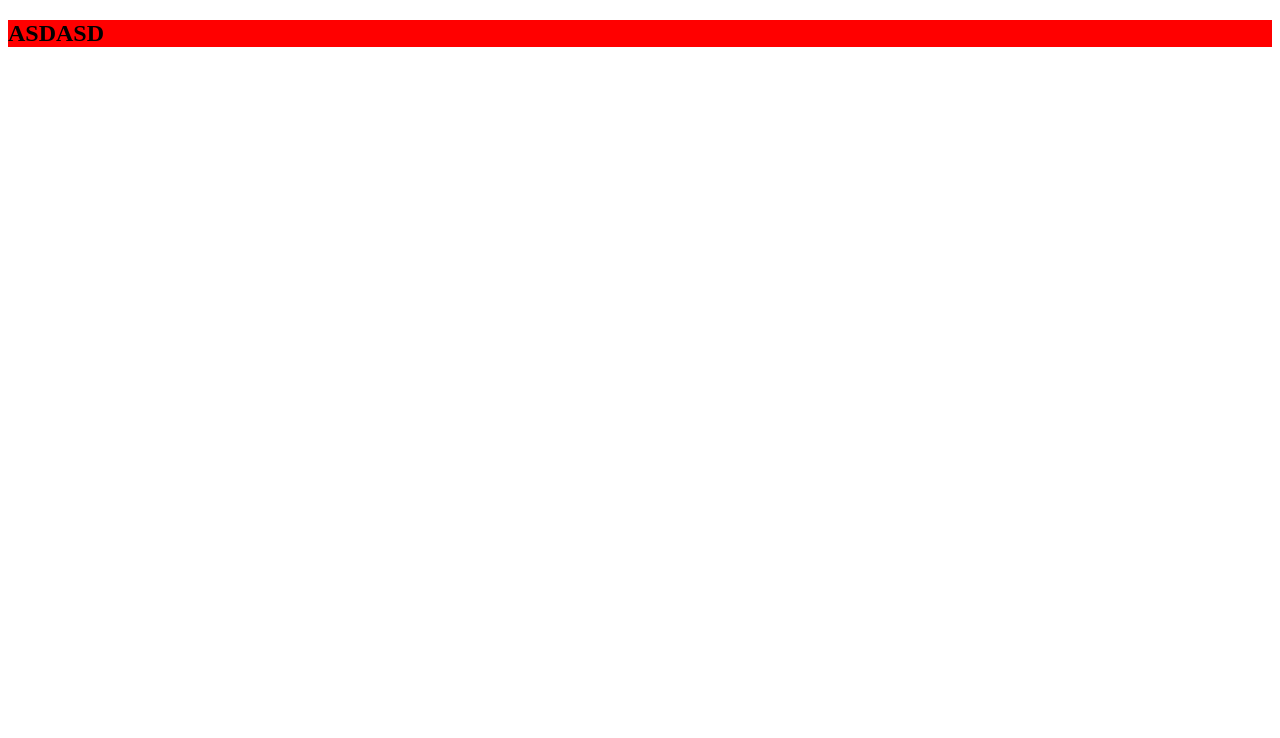
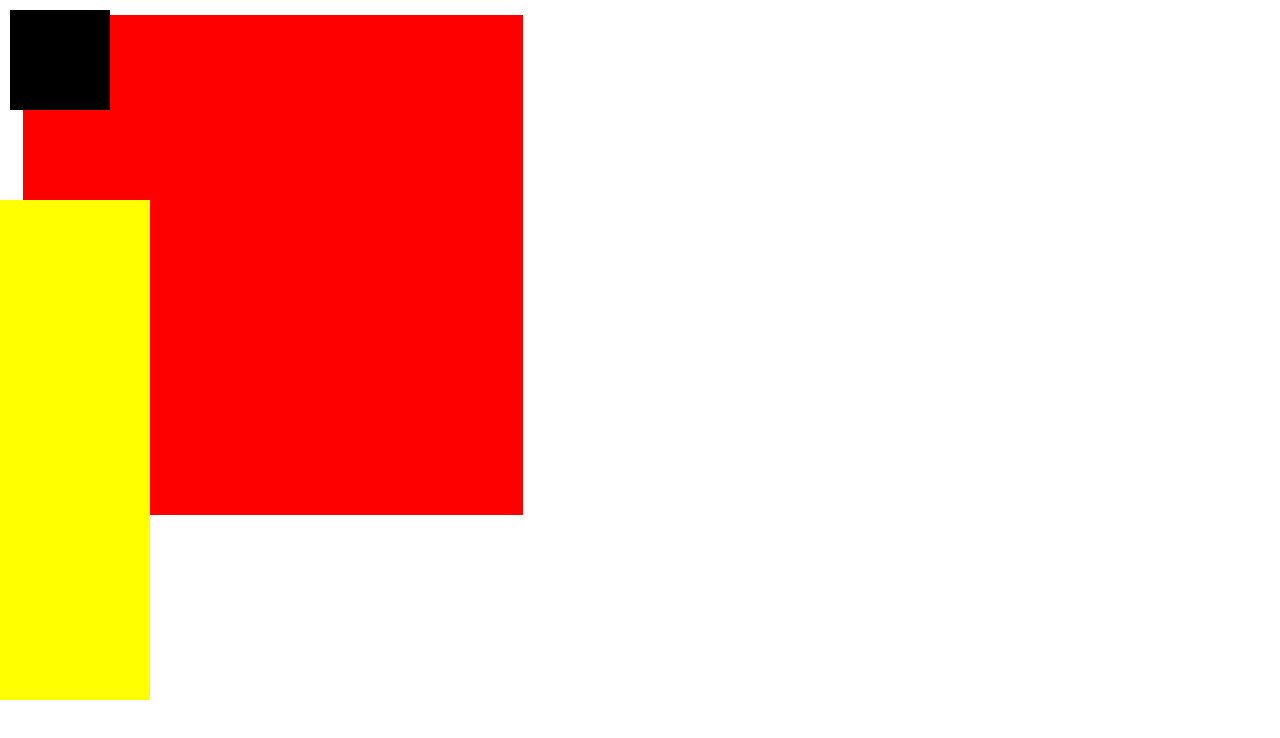
Before and after one commit to cakir-enes/concepts, a React (Vite) app: page / in a window 1280 px wide. Shown: the top 738 px of the page. Built offline with nearby package versions, Linux system fonts and the light colour scheme.

Commit message:
interactjs

```diff
--- a/src/App.tsx
+++ b/src/App.tsx
@@ -1,24 +1,132 @@
-
 import * as React from 'react';
 import interact from "interactjs"
+import { useEffect, useRef, useState } from "react";
+import { Provider, useSelector, useDispatch } from "react-redux"
+import store, { move, setAside, moved } from './store/Cards';
+import { AppState } from "./store/Cards"
 
-interface Props {
-  name: string
+const dummyCards = {
+    item1: { id: "item1" },
+    item2: { id: "item2" },
+    item3: { id: "item3" },
+    item4: { id: "item4" },
 }
 
+const dummyLocs = {
+    main: ["item1", "item2", "item3", "item4"],
+    drop1: [],
+    drop2: []
+}
 
-const useDragnResize = (ref: React.RefObject<HTMLDivElement>, restrictParent: boolean = false) => {
+const App: React.FC = (props) => {
 
-  let [pos, setPos] = React.useState({ x: 0, y: 0 })
+    let [concepts, cards] = useSelector((s: AppState) => [s.concepts, s.cards])
+    let dispatch = useDispatch()
 
-  let [dims, setDims] = React.useState(() => {
-    let rect = ref.current?.getBoundingClientRect()
-    return {w: rect?.width || 0, h: rect?.height || 0}})
+    useEffect(() => {
+        const dropzoneCleaner = initDropzones((dropzoneId, itemId) => {
+            if (dropzoneId === "aside")
+                dispatch(setAside({ cardId: itemId, srcId: "" }))
+            else
+                dispatch(move({ destId: dropzoneId, cardId: itemId }))
+        })
+        const dragResizeCleaner = initItemDragResizer((id, x, y) => {
+            dispatch(moved({ id, x, y }))
+        })
+
+        return () => {
+            console.log("Cleaning up")
+            dropzoneCleaner()
+            dragResizeCleaner()
+        }
+    }, [])
 
 
-  React.useEffect(() => {
-    ref.current!!.style.boxSizing = 'border-box'
-    interact(ref.current as any)
+    return (
+
+        <div>
+            <Aside />
+            <Concept />
+        </div>
+    )
+}
+
+interface IConcept {
+    id: string
+    cards: ICard[]
+}
+
+interface ICard {
+    id: string
+}
+
+const Aside: React.FC<{}> = (props) => {
+    let cards = useSelector((s: AppState) => s.aside.cards.map(id => s.cards.byId[id]))
+    return (
+        <div id="aside" className="dropzone" style={{ position: "absolute", width: "200px", height: "500px", top: "25vh", left: "-50px", background: "yellow", zIndex: 2 }}>
+            {cards.map(card => (<Card key={card.id} id={card.id} />))}
+        </div>
+    )
+}
+
+const Concept: React.FC<{}> = (props) => {
+    let concept = useSelector((s: AppState) => s.concepts.byId[s.activeConcept])
+    let cards = useSelector((s: AppState) => concept.cards.map(id => s.cards.byId[id]))
+
+    return (
+        <div id={concept.id} className="dropzone" style={{ width: "500px", height: "500px", margin: "15px", background: "red" }}>
+            {cards.map(c => (<Card key={c.id} id={c.id} />))}
+        </div>)
+}
+
+const Card: React.FC<{ id: string }> = (props) => {
+    const pos = useSelector((s: AppState) => s.positions[props.id])
+    const ref = useRef<HTMLDivElement | null>(null)
+
+    useEffect(() => {
+        if (!ref.current) return
+        const target = ref.current
+
+        // translate the element
+        // target.style.webkitTransform =
+        //     target.style.transform =
+        //     'translate(' + pos.x + 'px, ' + pos.y + 'px)'
+
+        // update the posiion attributes
+        // target.setAttribute('data-x', x + "")
+        // target.setAttribute('data-y', y + "")
+    }, [ref.current, pos])
+
+    return (<div id={props.id} ref={ref}
+        className="item"
+        style={{ zIndex: 3, margin: "10px", width: "100px", height: "100px", background: "black", position: "absolute", top: pos.y, left: pos.x }}>
+        {props.id}
+    </div>)
+}
+
+function initDropzones(onDrop: (dropzoneId: string, itemId: string) => void) {
+    const inter = interact(".dropzone")
+    inter.dropzone({
+        accept: ".item",
+        ondrop: evt => {
+            const zoneId = evt.target.id
+            const itemId = evt.relatedTarget.id
+            onDrop(zoneId, itemId)
+        },
+        ondropactivate: evt => {
+            const zoneId = evt.target.id
+            // console.log(`${zoneId} activated`)
+        },
+        ondropdeactivate: evt => {
+            const zoneId = evt.target.id
+            // console.log(`${zoneId} deactivated`)
+        }
+    })
+    return () => inter.unset()
+}
+
+function initItemDragResizer(onMoveEnd: (id: string, x: number, y: number) => void) {
+    const inter = interact(".item")
         .draggable({
             // enable inertial throwing
             inertia: true,
@@ -27,59 +135,53 @@ const useDragnResize = (ref: React.RefObject<HTMLDivElement>, restrictParent: bo
                 interact.modifiers.restrictRect({
                     restriction: 'parent',
                     endOnly: true,
-            enabled: restrictParent
+                    enabled: false
                 })
             ],
             autoScroll: true,
             listeners: {
+                end: (evt: Interact.DragEvent) => {
+                    const target = evt.target
+                    // keep the dragged position in the data-x/data-y attributes
+                    const x = (parseFloat(target.getAttribute('data-x') || "0")) + evt.dx
+                    const y = (parseFloat(target.getAttribute('data-y') || "0")) + evt.dy
+                    // onMoveEnd(target.id, x, y)
+                },
                 // call this function on every dragmove event
                 move: (event: Interact.DragEvent) => {
-            setPos(prev => {
-              let x = prev.x + event.dx
-              let y = prev.y + event.dy
-              event.target.style.transform = `translate(${x}px, ${y}px)`
-              return { x, y }
-            })
+                    const target = event.target
+                    // keep the dragged position in the data-x/data-y attributes
+                    // const x = (parseFloat(target.getAttribute('data-x') || "0")) + event.dx
+                    // const y = (parseFloat(target.getAttribute('data-y') || "0")) + event.dy
+                    onMoveEnd(target.id, event.dx, event.dy)
+                    // // translate the element
+                    // target.style.webkitTransform =
+                    //     target.style.transform =
+                    //     'translate(' + x + 'px, ' + y + 'px)'
+
+                    // // update the posiion attributes
+                    // target.setAttribute('data-x', x + "")
+                    // target.setAttribute('data-y', y + "")
                 }
             }
         })
         .resizable({
             edges: { left: false, right: true, bottom: true, top: false },
             listeners: {
-          move (event: Interact.ResizeEvent) {
-            let {width, height} = event.rect
+                move(event: Interact.ResizeEvent) {
+                    let { width, height } = event.rect
                     event.target.style.width = width + 'px'
                     event.target.style.height = height + 'px'
-            setDims({w: width, h: height})
                 }
             },
             modifiers: [
                 interact.modifiers.restrictSize({
-            min: { width: 200, height: 150 }
+                    min: { width: 50, height: 50 }
                 })
             ],
-
             inertia: true
         })
-    return () => { }
-  }, [ref.current])
-
-  return {pos, dims}
-}
-
-const Shit = () => {
-  const ref = React.createRef<HTMLDivElement>()
-  const pos = useDragnResize(ref)
-  return <div className="ZXC" ref={ref} style={{background: "red"}}>
-    <h2>ASDASD</h2>
-  </div>
-}
-
-const App = ({ name }: { name: String }) => {
-
-  return (
-    <div><Shit /></div>
-  )
+    return () => inter.unset()
 }
 
 export default App;
--- /dev/null
+++ b/src/hook/useConcept.tsx
@@ -0,0 +1 @@
+import { useEffect } from "react";
--- a/src/index.tsx
+++ b/src/index.tsx
@@ -3,6 +3,8 @@ import * as ReactDOM from "react-dom";
 
 import App from './App';
 import "./styles.css";
+import { Provider } from 'react-redux';
+import store from './store/Cards';
 
 var mountNode = document.getElementById("app");
-ReactDOM.render(<App name="Jane" />, mountNode);
+ReactDOM.render(<Provider store={store}> <App /> </Provider>, mountNode);
--- /dev/null
+++ b/src/store/Cards.tsx
@@ -0,0 +1,103 @@
+import { createSlice, PayloadAction, configureStore, createEntityAdapter } from "@reduxjs/toolkit"
+
+export type AppState = {
+    activeConcept: string | "default",
+    positions: {
+        [key: string]: { x: number, y: number }
+    }
+    aside: {
+        id: "aside",
+        cards: string[]
+    },
+    concepts: {
+        byId: { [key: string]: { id: string, cards: string[] } },
+        allIds: string[]
+    },
+    cards: {
+        byId: { [key: string]: { id: string, location: string, content: string | undefined } },
+        allIds: string[]
+    }
+}
+
+const initialState: AppState = {
+    activeConcept: "default",
+    aside: {
+        id: "aside",
+        cards: []
+    },
+    concepts: {
+        byId: {
+            default: {
+                id: "default",
+                cards: ["item1", "item2", "item3"]
+            },
+            main: {
+                id: "main",
+                cards: []
+            },
+            drop1: {
+                id: "drop1",
+                cards: []
+            }
+        }, allIds: ["default", "main", "drop1"]
+    },
+    positions: {
+        "item1": { x: 0, y: 0 },
+        "item2": { x: 0, y: 0 },
+        "item3": { x: 0, y: 0 }
+    },
+    cards: {
+        byId: {
+            item1: {
+                id: "item1",
+                location: "default",
+                content: undefined
+            },
+            item2: {
+                id: "item2",
+                location: "default",
+                content: undefined
+            },
+            item3: {
+                id: "item3",
+                location: "default",
+                content: undefined
+            }
+        }, allIds: ["item1", "item2", "item3"]
+    }
+}
+
+const { actions, reducer } = createSlice({
+    name: "state",
+    initialState: initialState,
+    reducers: {
+        move(state, { payload }: PayloadAction<{ destId: string, cardId: string }>) {
+            const card = state.cards.byId[payload.cardId]
+            const origConcept = card.location === "aside" ? state.aside : state.concepts.byId[card.location]
+            const targetConcept = state.concepts.byId[payload.destId]
+            if (origConcept.id === targetConcept.id)
+                return
+            card.location = targetConcept.id
+            targetConcept.cards.push(card.id)
+            delete origConcept.cards[origConcept.cards.findIndex(id => id === card.id)]
+        },
+        setAside(state, { payload }: PayloadAction<{ srcId: string, cardId: string }>) {
+            const card = state.cards.byId[payload.cardId]
+            if (card.location === "aside") return
+            const origConcept = state.concepts.byId[card.location]
+            card.location = "aside"
+            delete origConcept.cards[origConcept.cards.findIndex(id => id === payload.cardId)]
+            state.aside.cards.push(card.id)
+        },
+        moved(state, { payload }: PayloadAction<{ id: string, x: number, y: number }>) {
+            const pos = state.positions[payload.id]
+            pos.x += payload.x
+            pos.y += payload.y
+        }
+    }
+})
+
+const store = configureStore({ reducer })
+export const { move, setAside, moved } = actions
+
+export default store
--- a/tsconfig.json
+++ b/tsconfig.json
@@ -6,6 +6,10 @@
         "noImplicitReturns": true,
         "noImplicitAny": true,
         "module": "es6",
+        "lib": [
+            "es2017",
+            "DOM"
+        ],
         "moduleResolution": "node",
         "target": "es5",
         "allowJs": true,
```
Also changed, not shown: package.json (+7 -1 lines). Lines whose indentation alone changed are shown as unchanged.
